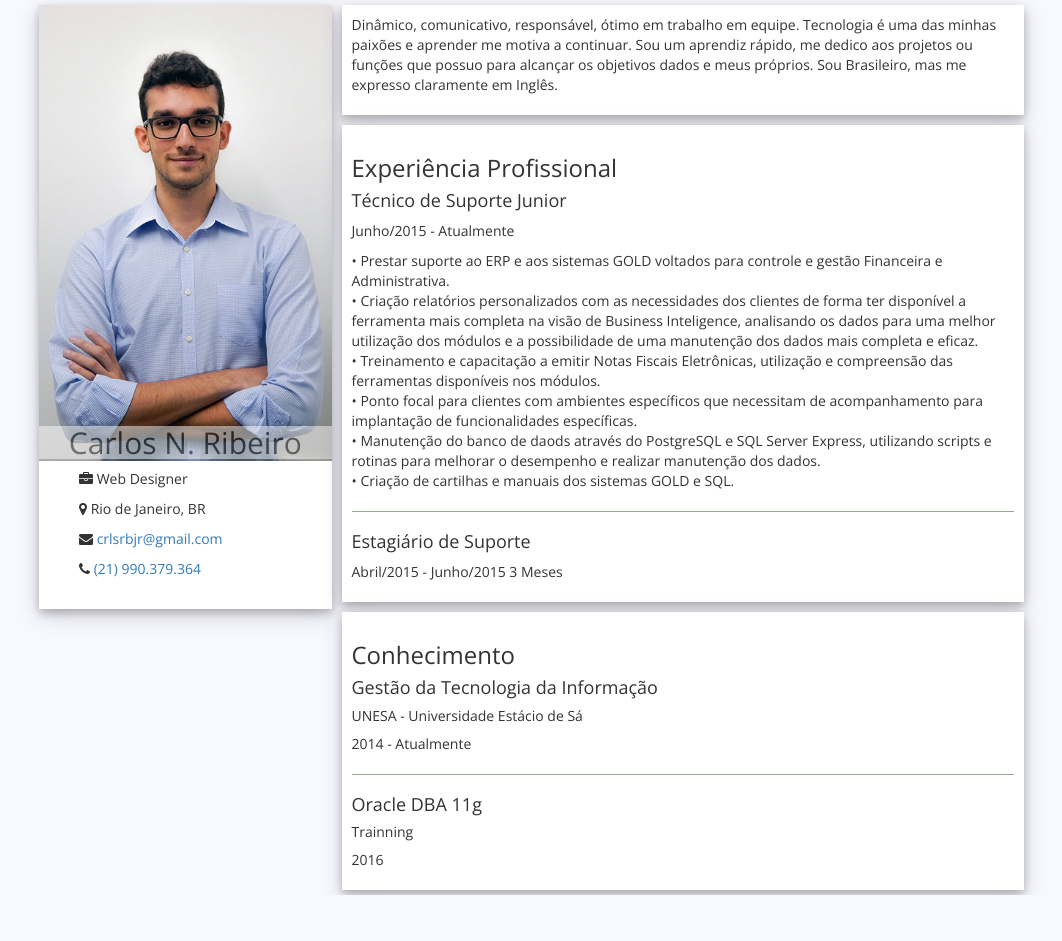
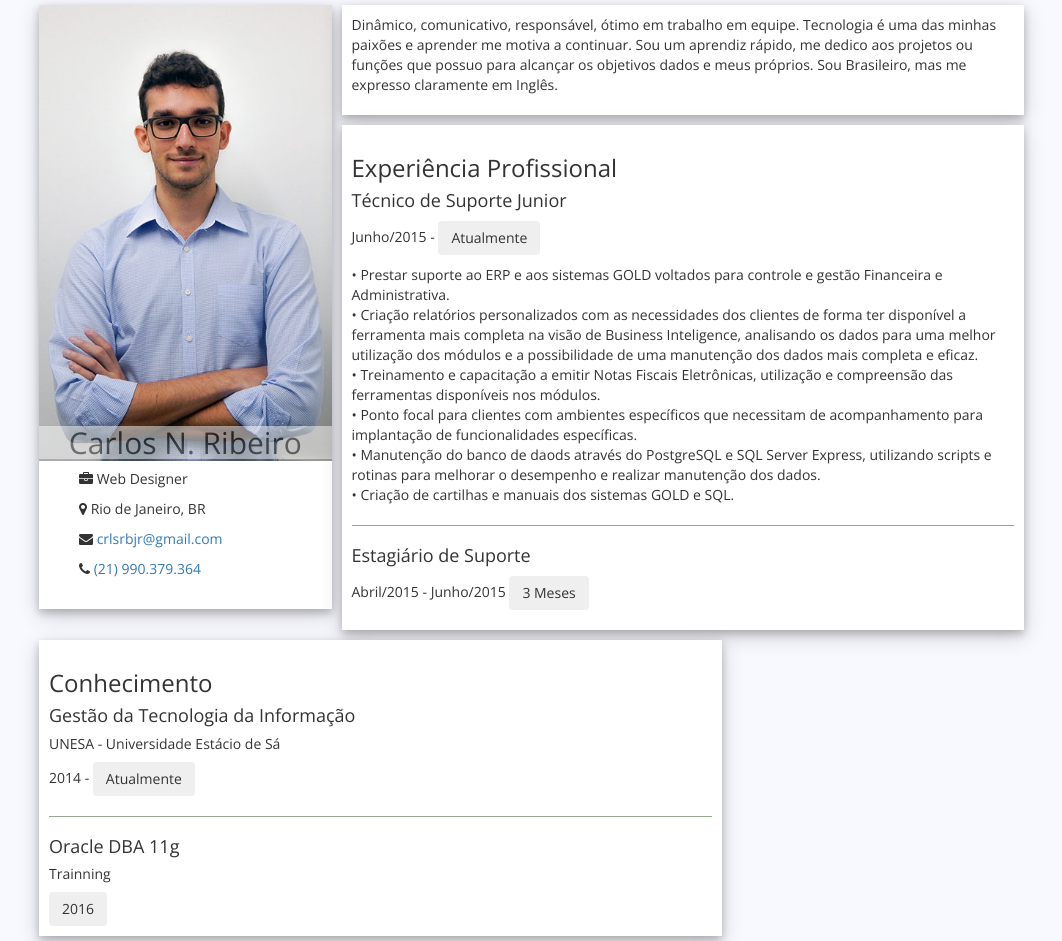
Before and after one commit to carlosnrb/carlosnrb, a plain HTML site: page index.html in a window 1280 px wide. Shown: the whole page, without its empty margins (21-1083 px from the left). Before the commit the page ends 895 px from the top, so only its background shows below. Drawn offline with nearby package versions, Linux system fonts and the light colour scheme.

Commit message:
Novas alterações
Inserindo o botão, e alguns ajustes de posicionamento.

```diff
--- a/index.html
+++ b/index.html
@@ -31,7 +31,7 @@
 				<div class='in-box'>
 					<h3>Experiência Profissional</h3>
 					<h4>Técnico de Suporte Junior</h4>
-					<p>Junho/2015 - Atualmente</p>
+					<p>Junho/2015 - <button type='button' class='btn'> Atualmente</button></p>
 					<p>• Prestar suporte ao ERP e aos sistemas GOLD voltados para controle e gestão Financeira e Administrativa.<br>
 					• Criação relatórios personalizados com as necessidades dos clientes de forma ter disponível a ferramenta mais completa na visão de Business Inteligence, analisando os dados para uma melhor utilização dos módulos e a possibilidade de uma manutenção dos dados mais completa e eficaz.<br>
 					• Treinamento e capacitação a emitir Notas Fiscais Eletrônicas, utilização e compreensão das ferramentas disponíveis nos módulos.<br>
@@ -40,7 +40,7 @@
 					• Criação de cartilhas e manuais dos sistemas GOLD e SQL.</p>
 					<hr>
 					<h4>Estagiário de Suporte</h4>
-					<p>Abril/2015 - Junho/2015 3 Meses<p>
+					<il><p>Abril/2015 - Junho/2015 <button type='button' class='btn'>3 Meses</button></p></i>
 				</div>
 			</div>
 			<div class='col-md-7 box'>
@@ -48,11 +48,11 @@
 					<h3>Conhecimento</h3>
 					<h4>Gestão da Tecnologia da Informação</h4>
 					<h5>UNESA - Universidade Estácio de Sá</h5>
-					<p>2014 - Atualmente</p>
+					<il><p>2014 - <button type='button' class='btn'>Atualmente</button></p></il>
 					<hr>
 					<h4>Oracle DBA 11g</h4>
 					<h5>Trainning</h5>
-					<p>2016</p>
+					<button type='button' class='btn'>2016</button>
 				</div>
 			</div>
 		</div>
```
